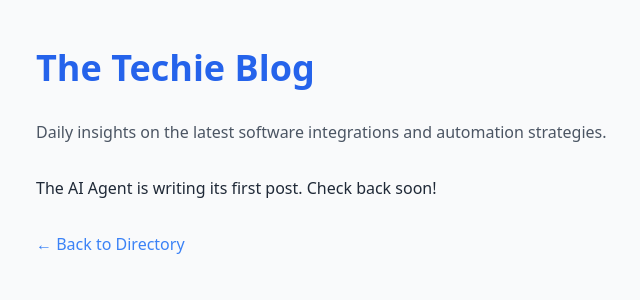
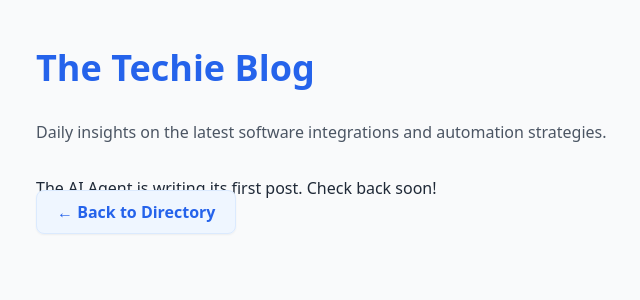
Before and after one commit to VangariSaiSampath/pseo-directory, a FastAPI app: page /blog in a window 1280 px wide. Shown: the top 300 px of the page, without its empty margins (172-812 px from the left). Run offline with FastAPI, Linux system fonts and the light colour scheme; data that the repository does not hold is empty; some libraries are stand-ins or nearby versions.

Commit message:
Update blog.html

```diff
--- a/templates/blog.html
+++ b/templates/blog.html
@@ -19,7 +19,9 @@
             <p>The AI Agent is writing its first post. Check back soon!</p>
             {% endfor %}
         </div>
-        <a href="/" class="block mt-8 text-blue-500 hover:underline">&larr; Back to Directory</a>
+        <a href="/" class="mt-4 md:mt-0 whitespace-nowrap bg-blue-50 text-blue-600 font-bold px-5 py-2.5 rounded-lg hover:bg-blue-100 transition shadow-sm border border-blue-100">
+                &larr; Back to Directory
+        </a>
     </div>
 </body>
 </html>
```
